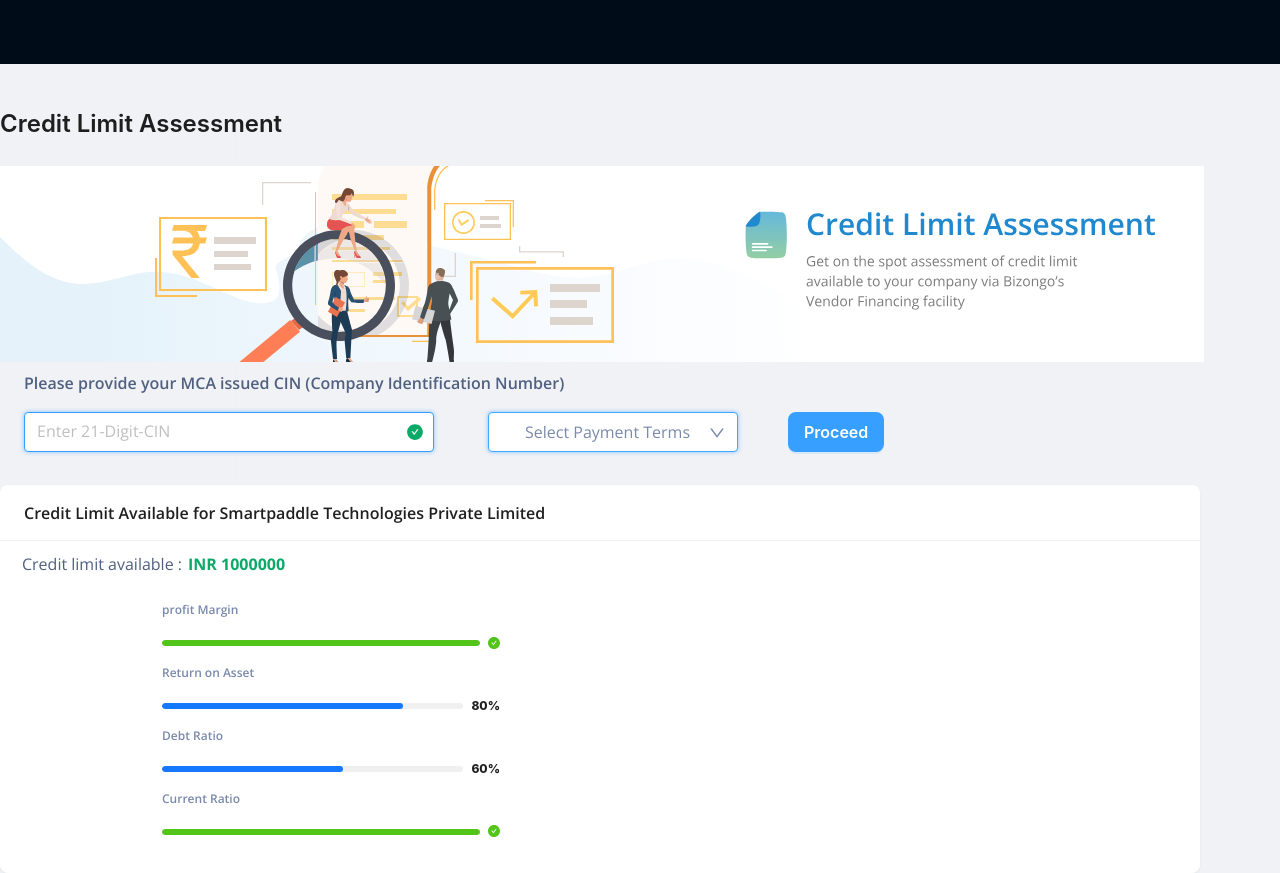
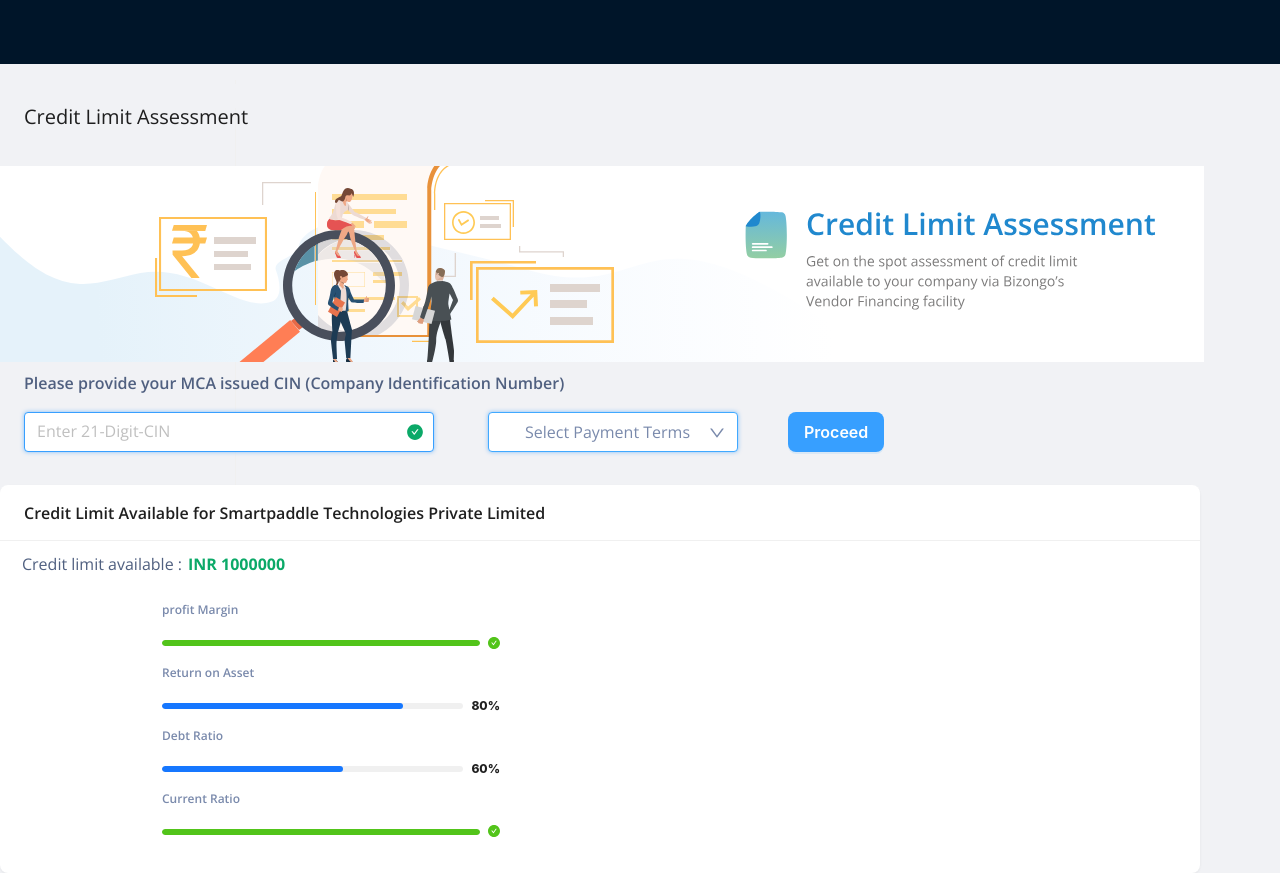
Before and after one commit to Parameshkumar22/Credit-tool-Assesment, a React (Create React App) app: page / in a window 1280 px wide. Built offline with nearby package versions, Linux system fonts and the light colour scheme.

Commit message:
black bar change

```diff
--- a/src/App.js
+++ b/src/App.js
@@ -1,23 +1,20 @@
 import React from 'react';
 import './App.css';
-import { Input ,Typography } from 'antd';
-import styled from 'styled-components';
+import { Input ,Typography, Menu } from 'antd';
+
 
 import imag from './Bannerimage.svg';
- import Dropdown from './Dropdown.js'
-import {Tooltip} from 'antd';
-import { Button, DatePicker } from 'antd';
+
+import { Button } from 'antd';
 
 import { useState } from 'react';
-import { CheckCircleTwoTone } from '@ant-design/icons';
 
-import { Progress } from 'antd';
 
 import DropdownInput from './Dropdown.js';
 import Cards from './Card';
+import { Layout } from 'antd';
 
-
-
+const { Header} = Layout;
 let obj = [
   { total : 1000000,
    profit : 5,
@@ -38,22 +35,34 @@ function App() {
 
    }
 
-   const options = ['3 Months', '6 Months', '9 Months', '12 Months'];
+
   return (
 
   <>
 
 
-    <div className='test'> </div>
-   <div className='black'>
 
-  </div>
+   {/* <div className='black'>
+
+  </div> */}
+  <Layout className="layout">
+    <Header>
+
+      <Menu
+        theme="dark"
+
+
+
+      />
+    </Header>
+
+    </Layout>
 
    <div className='sidebar'>
    <div className='dashboard'>
 
 
-   <Title style={{  position : 'absolute' ,  marginBottom : '20px' }} level={3}>Credit Limit Assessment  </Title>
+   <Title style={{   fontSize : '20px', fontFamily : 'Open Sans', fontWeight : 400 , display : 'flex' , flex : 'none' , order : '1' , flexGrow : '0' , position : 'absolute' ,  marginLeft : '24px' }} level={3}>Credit Limit Assessment  </Title>
 </div>
 <div >
   <img  className = 'image'   src={imag}  alt = 'image not found' />
@@ -75,7 +84,7 @@ function App() {
 
    </div>
 
-    {/* <Dropdown options={options}/> */}
+
     <DropdownInput/>
 
 
@@ -85,27 +94,25 @@ function App() {
 
 
      <div className='button1'>
-     {/* <Buttonbox type="submit" className="button" onSubmit={submithandler}>Proceed</Buttonbox> */}
+
      <Button  className = "button" type="primary" size={'large'} onSubmit={submithandler} shape = "default" >Proceed</Button>
      </div>
      <div className='card'>
-      {/* <p className='cardhead'>Credit Limit Available for Smartpaddle Technologies Private Limited</p> */}
+
 
       <Cards obj = {obj} />
 
 
 
 
-      {/*  */}
+
      </div>
 
 
 
 
 
-     {/* <p className = 'subhead'> Credit limit available &nbsp; : </p>
 
-     <p className = 'sub'>  INR &nbsp; {obj[0].total} </p> */}
 
 
 
```
Also changed, not shown: src/App.css (line endings or trailing spaces).
